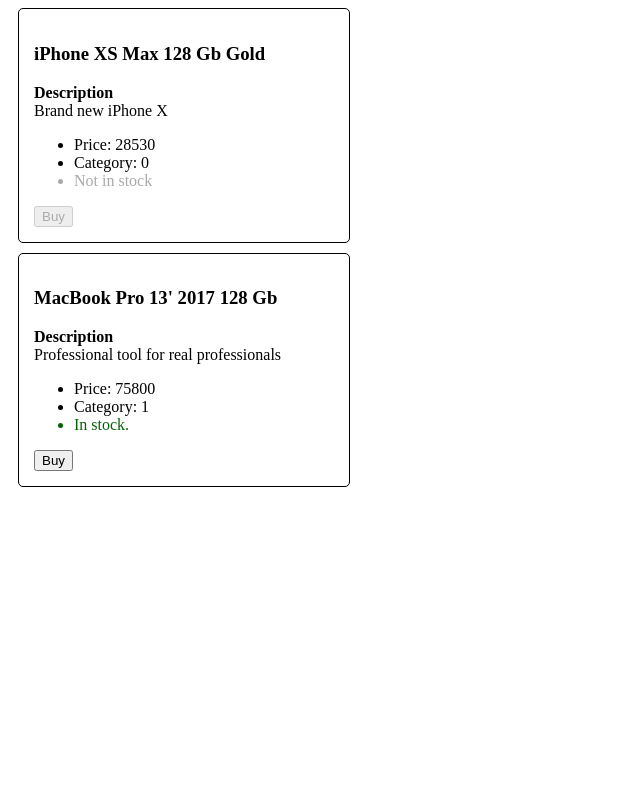
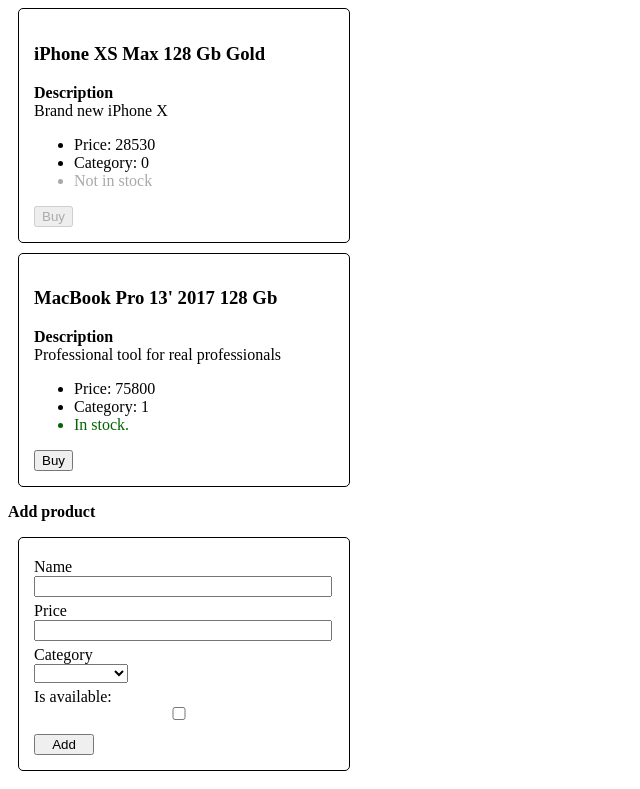
Before and after one commit to bohdanstefaniuk/angular-epam-course, an Angular app: page / in a window 1280 px wide. Shown: the part 400-1189 px from the top of the page, without its empty margins (0-640 px from the left). Before the commit the page ends 905 px from the top, so only its background shows below. Built offline with nearby package versions, Linux system fonts and the light colour scheme.

Commit message:
Add "Add product" feature

```diff
--- /dev/null
+++ b/src/app/products/components/add-product/add-product.component.css
@@ -0,0 +1,33 @@
+div {
+	margin-top: 5px;
+}
+
+div p {
+	margin: 0;
+}
+
+div input {
+	margin: 0;
+	width: 290px;
+}
+
+div .checkbox-title {
+	display: inline;
+}
+
+div input[type='checkbox'] {
+	display: inline;
+}
+
+.add-product-container {
+	width: 300px;
+	margin: 10px;
+	padding: 15px;
+	border: 1px solid #000;
+	border-radius: 5px;
+}
+
+button {
+	margin-top: 10px;
+	width: 60px;
+}
--- /dev/null
+++ b/src/app/products/components/add-product/add-product.component.html
@@ -0,0 +1,22 @@
+<p><strong>Add product</strong></p>
+<div class="add-product-container">
+	<div>
+		<p>Name</p>
+		<input type="text" id="name" [(ngModel)]="name">
+	</div>
+	<div>
+		<p>Price</p>
+		<input type="number" id="price" [(ngModel)]="price">
+	</div>
+	<div>
+		<p>Category</p>
+		<select id="category" [(ngModel)]="category">>
+			<option *ngFor="let category of categories" [value]="category.value">{{ category.title }}</option>
+		</select>
+	</div>
+	<div>
+		<p class="checkbox-title">Is available: </p>
+		<input type="checkbox" [(ngModel)]="isAvailable">
+	</div>
+	<button type="button" (click)="onProductAdd()">Add</button>
+</div>
--- /dev/null
+++ b/src/app/products/components/add-product/add-product.component.ts
@@ -0,0 +1,37 @@
+import { Component, OnInit } from '@angular/core';
+import { ProductCategory } from 'src/app/shared/models/category';
+import { ProductsService } from '../../services/products.service';
+import { Product } from 'src/app/shared/models/product';
+
+@Component({
+  selector: 'app-add-product',
+  templateUrl: './add-product.component.html',
+  styleUrls: ['./add-product.component.css']
+})
+export class AddProductComponent implements OnInit {
+  name: string;
+  price: number;
+  category: ProductCategory;
+  isAvailable: boolean;
+  categories = this.enumSelector(ProductCategory);
+
+  constructor(private productsService: ProductsService) {}
+
+  ngOnInit() {
+  }
+
+  enumSelector(definition) {
+    return Object.keys(definition)
+      .filter(f => !isNaN(Number(f)))
+      .map(key => ({ value: key, title: definition[key] }));
+  }
+
+  onProductAdd() {
+    const newProduct = new Product();
+    newProduct.name = this.name;
+    newProduct.price = this.price;
+    newProduct.category = this.category;
+    newProduct.isAvailable = this.isAvailable;
+    this.productsService.addProduct(newProduct);
+  }
+}
--- a/src/app/products/components/product-list/product-list.component.html
+++ b/src/app/products/components/product-list/product-list.component.html
@@ -3,3 +3,4 @@
 	<p>Product count: {{ products.length }}</p>
 	<app-product *ngFor="let product of products" [product]="product" (buy)="onBuy($event)"></app-product>
 </div>
+<app-add-product></app-add-product>
--- a/src/app/products/services/products.service.ts
+++ b/src/app/products/services/products.service.ts
@@ -6,11 +6,9 @@
   providedIn: 'root'
 })
 export class ProductsService {
+  products = new Array<Product>();
 
-  constructor() { }
-
-  getProducts(): Array<Product> {
-    const products = new Array<Product>();
+  constructor() {
     const product1 = new Product();
     product1.name = 'iPhone XR 128 Gb Black';
     product1.category = ProductCategory.Phones;
@@ -32,10 +30,16 @@
     computer1.isAvailable = true;
     computer1.price = 75800;
 
-    products.push(product1);
-    products.push(product2);
-    products.push(computer1);
+    this.products.push(product1);
+    this.products.push(product2);
+    this.products.push(computer1);
+  }
 
-    return products;
+  getProducts(): Array<Product> {
+    return this.products;
+  }
+
+  addProduct(newProduct: Product) {
+    this.products.push(newProduct);
   }
 }
```
Also changed, not shown: src/app/products/products.module.ts (+5 -2 lines), 2 other files (tests, documents, lock files or other folders).
